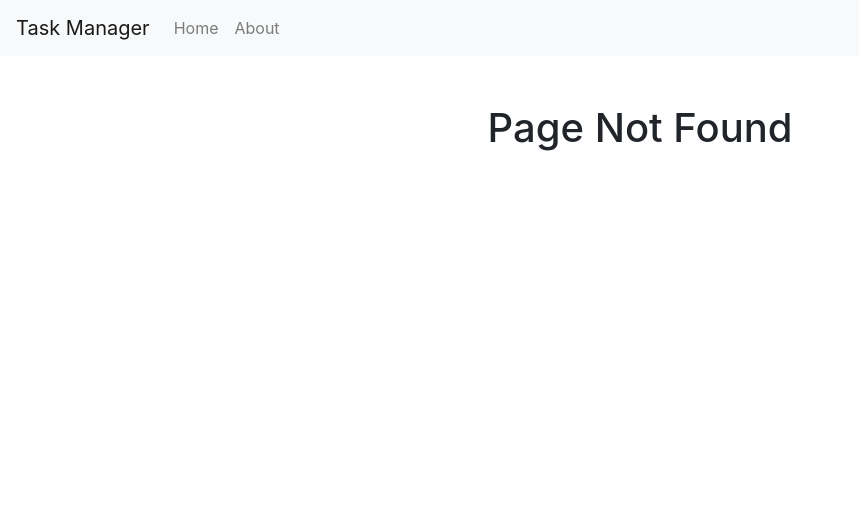
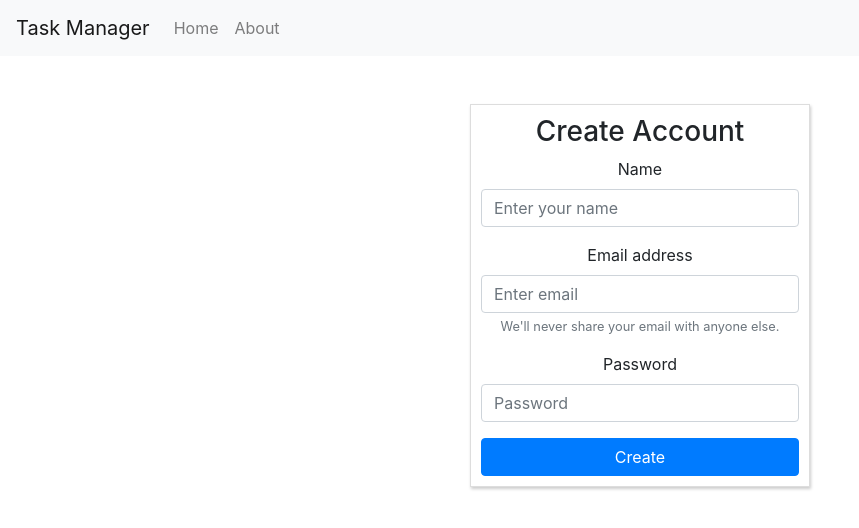
Before and after one commit to diegomichell/Task-Manager-UI, a React (Create React App) app: page /register in a window 1280 px wide. Before the commit this address had no page. Shown: the top 528 px of the page, without its empty margins (0-859 px from the left). Built offline with nearby package versions, Linux system fonts and the light colour scheme.

Commit message:
add create account

```diff
--- a/src/App.tsx
+++ b/src/App.tsx
@@ -6,11 +6,13 @@ import {Col, Container, Nav, Navbar, Row} from "react-bootstrap";
 import ProtectedRoute from "./components/protected-route/protected-route";
 import About from "./components/about/about";
 import Login from "./components/login/login";
+import Register from "./components/register/register";
 import UserActions from "./actions/UserActions";
 import {connect} from "react-redux";
 import {Dispatch} from "redux";
 
 function App(props: any) {
+  console.log(props.user);
   return (
     <Router>
       <div className="App">
@@ -23,11 +25,16 @@ function App(props: any) {
               <Link className="nav-link" role="button" to="/about">About</Link>
             </Nav>
             {props.isAuthenticated && (
-              <a onClick={() => {
-                props.logout();
-              }} href="#" className="nav-link text-danger">
-                Logout
-              </a>
+              <>
+                <a className="nav-link text-dark">
+                  {props.user.name}
+                </a>
+                <a onClick={() => {
+                  props.logout();
+                }} href="#" className="nav-link text-danger">
+                  Logout
+                </a>
+              </>
             )}
           </Navbar.Collapse>
         </Navbar>
@@ -46,6 +53,9 @@ function App(props: any) {
                 <Route path="/login">
                   <Login/>
                 </Route>
+                <Route path="/register">
+                  <Register/>
+                </Route>
                 <Redirect exact from="/" to="/home"/>
                 <Route path='*' exact={true} >
                   <h1>Page Not Found</h1>
@@ -61,6 +71,7 @@ function App(props: any) {
 
 const mapStateToProps = ({users}: any) => {
   return {
+    user: users.user,
     isAuthenticated: users.token !== null
   }
 };
--- a/src/actions/UserActions.ts
+++ b/src/actions/UserActions.ts
@@ -34,10 +34,26 @@ export default {
       }
     }
   },
+  createUserFailed: (error: string) => {
+    return {
+      type: ACTION_TYPES.CREATE_USER_FAILED,
+      payload: {
+        error
+      }
+    }
+  },
   serviceLogout: () => {
     return {
       type: ACTION_TYPES.SERVICE_LOGOUT,
       payload: {}
     }
+  },
+  serviceCreateUser: (user: User) => {
+    return {
+      type: ACTION_TYPES.SERVICE_CREATE_USER,
+      payload: {
+        user
+      }
+    }
   }
 }
--- a/src/actions/action-types.ts
+++ b/src/actions/action-types.ts
@@ -5,6 +5,7 @@ export default {
   SERVICE_CREATE_TASK: 'SERVICE_CREATE_TASK',
   SERVICE_LOGIN: 'SERVICE_LOGIN',
   SERVICE_LOGOUT: 'SERVICE_LOGOUT',
+  SERVICE_CREATE_USER: 'SERVICE_CREATE_USER',
   SET_TASKS: 'SET_TASKS',
   LOGIN: 'LOGIN',
   LOG_OUT: 'LOG_OUT',
@@ -13,5 +14,6 @@ export default {
   REMOVE_TASK: 'REMOVE_TASK',
   SERVICE_FETCH_TASKS_FAILED: 'SERVICE_FETCH_TASKS_FAILED',
   LOGIN_FAILED: 'LOGIN_FAILED',
-  CREATE_TASK_FAILED: 'CREATE_TASK_FAILED'
+  CREATE_TASK_FAILED: 'CREATE_TASK_FAILED',
+  CREATE_USER_FAILED: 'CREATE_USER_FAILED'
 };
--- a/src/components/login/login.tsx
+++ b/src/components/login/login.tsx
@@ -4,6 +4,7 @@ import {Dispatch} from 'redux';
 import UserActions from "../../actions/UserActions";
 import {Button, Col, Form} from "react-bootstrap";
 import {Redirect} from "react-router";
+import {Link} from "react-router-dom";
 
 const Login = (props: any) => {
   const [validated, setValidated] = useState(false);
@@ -38,25 +39,25 @@ const Login = (props: any) => {
       <Form noValidate validated={validated} onSubmit={handleSubmit}>
         <Form.Group controlId="formBasicEmail">
           <Form.Label>Email address</Form.Label>
-          <Form.Control name="email" type="email" placeholder="Enter email"/>
-          <Form.Text className="text-muted">
-            We'll never share your email with anyone else.
-          </Form.Text>
+          <Form.Control name="email" type="email" required placeholder="Enter email"/>
         </Form.Group>
 
         <Form.Group controlId="formBasicPassword">
           <Form.Label>Password</Form.Label>
-          <Form.Control name="password" type="password" placeholder="Password"/>
+          <Form.Control name="password" type="password" required placeholder="Password"/>
           {props.error && (
             <Form.Text className="text-danger">
               {props.error}
             </Form.Text>
           )}
         </Form.Group>
-
         <Button block variant="primary" type="submit">
           Login
         </Button>
+        <div className="mt-2">
+          <Link className="btn btn-link float-right" role="button" to="/register">Create Account</Link>
+          <div style={{clear: 'both'}} />
+        </div>
       </Form>
     </Col>
   );
--- /dev/null
+++ b/src/components/register/register.scss
@@ -0,0 +1,5 @@
+.register {
+  border: 1px solid #ddd;
+  padding: 10px;
+  box-shadow: 1px 2px 3px #ccc;
+}
--- /dev/null
+++ b/src/components/register/register.tsx
@@ -0,0 +1,95 @@
+import React, {useState} from 'react';
+import {connect} from "react-redux";
+import {Dispatch} from 'redux';
+import UserActions from "../../actions/UserActions";
+import {Button, Col, Form} from "react-bootstrap";
+import {Redirect} from "react-router";
+import {User} from "../../types";
+
+import './register.scss';
+
+const Register = (props: any) => {
+  const [validated, setValidated] = useState(false);
+
+  const handleSubmit = (event: any) => {
+    const form: any = event.currentTarget;
+    event.preventDefault();
+    event.stopPropagation();
+
+    if (form.checkValidity()) {
+      console.log("Hola");
+      const name = form.elements['name'].value;
+      const email = form.elements['email'].value;
+      const password = form.elements['password'].value;
+      const user: any = {
+        name,
+        email,
+        password
+      };
+
+      props.createAccount(user);
+    }
+
+    setValidated(true);
+  };
+
+  if (props.isAuthenticated) {
+    return (
+      <Redirect
+        to={{
+          pathname: "/home",
+        }}
+      />
+    );
+  }
+
+  return (
+    <Col md={{span: 4, offset: 4}}>
+      <div className="register">
+        <h3>Create Account</h3>
+        <Form noValidate validated={validated} onSubmit={handleSubmit}>
+          <Form.Group controlId="formBasicName">
+            <Form.Label>Name</Form.Label>
+            <Form.Control name="name" type="text" required placeholder="Enter your name"/>
+          </Form.Group>
+          <Form.Group controlId="formBasicEmail">
+            <Form.Label>Email address</Form.Label>
+            <Form.Control name="email" type="email" required placeholder="Enter email"/>
+            <Form.Text className="text-muted">
+              We'll never share your email with anyone else.
+            </Form.Text>
+          </Form.Group>
+          <Form.Group controlId="formBasicPassword">
+            <Form.Label>Password</Form.Label>
+            <Form.Control name="password" type="password" required placeholder="Password"/>
+            {props.error && (
+              <Form.Text className="text-danger">
+                {props.error}
+              </Form.Text>
+            )}
+          </Form.Group>
+          <Button block variant="primary" type="submit">
+            Create
+          </Button>
+        </Form>
+      </div>
+    </Col>
+  );
+};
+
+const mapStateToProps = ({users}: any) => {
+  return {
+    error: users.create_user_error,
+    isAuthenticated: users.token !== null
+  }
+};
+
+const mapDispatchToProp = (dispatch: Dispatch) => {
+  return {
+    createAccount: (user: User) => {
+      dispatch(UserActions.serviceCreateUser(user));
+    }
+  }
+};
+
+export default connect(mapStateToProps, mapDispatchToProp)(Register);
--- a/src/reducers/users.reducer.ts
+++ b/src/reducers/users.reducer.ts
@@ -3,7 +3,8 @@ import ACTION_TYPES from '../actions/action-types';
 const initialState = {
   user: null,
   token: null,
-  auth_error: null
+  auth_error: null,
+  create_user_error: null
 };
 
 const users = (state = initialState, action: any) => {
@@ -21,6 +22,11 @@ const users = (state = initialState, action: any) => {
         ...state,
         auth_error: action.payload.error
       };
+    case ACTION_TYPES.CREATE_USER_FAILED:
+      return {
+        ...state,
+        create_user_error: action.payload.error
+      };
     default:
       return state
   }
--- a/src/sagas/index.ts
+++ b/src/sagas/index.ts
@@ -5,6 +5,7 @@ import {service_login} from "./service_login";
 import {service_logout} from "./service_logout";
 import {service_update_task} from "./service_update_tasks";
 import {service_create_task} from "./service_create_tasks";
+import {service_create_user} from "./service_create_account";
 
 export default function* rootSaga() {
   yield all([
@@ -13,6 +14,7 @@ export default function* rootSaga() {
     service_login(),
     service_logout(),
     service_update_task(),
-    service_create_task()
+    service_create_task(),
+    service_create_user()
   ])
 }
--- /dev/null
+++ b/src/sagas/service_create_account.ts
@@ -0,0 +1,25 @@
+import {call, put, takeEvery} from 'redux-saga/effects'
+import ActionTypes from '../actions/action-types';
+import UsersService from '../services/users.service';
+import UserActions from "../actions/UserActions";
+
+export function* serviceCreateUser(action: any) {
+  try {
+    const {user, token, error} = yield call(UsersService.createUser, action.payload.user);
+
+    if(error) {
+      yield put(UserActions.createUserFailed(error));
+      return;
+    }
+
+    localStorage.setItem('user', JSON.stringify(user));
+    localStorage.setItem('token', token);
+    yield put(UserActions.login(user, token));
+  } catch (error) {
+    yield put(UserActions.createUserFailed(error.message))
+  }
+}
+
+export function* service_create_user() {
+  yield takeEvery(ActionTypes.SERVICE_CREATE_USER, serviceCreateUser)
+}
--- a/src/services/users.service.ts
+++ b/src/services/users.service.ts
@@ -5,6 +5,9 @@ export default {
     createUser: async (user: User): Promise<User> => {
         const r = await fetch(`${BASE_URL}/users`, {
             method: 'POST',
+            headers: {
+                'Content-Type': 'application/json'
+            },
             body: JSON.stringify(user)
         });
 
--- a/src/store.ts
+++ b/src/store.ts
@@ -21,7 +21,7 @@ export default function configureStore() {
   sagaMiddleware.run(rootSaga);
 
   if (localStorage.token) {
-    store.dispatch(UserActions.login(localStorage.user, localStorage.token));
+    store.dispatch(UserActions.login(JSON.parse(localStorage.user), localStorage.token));
   }
 
   return store;
```
